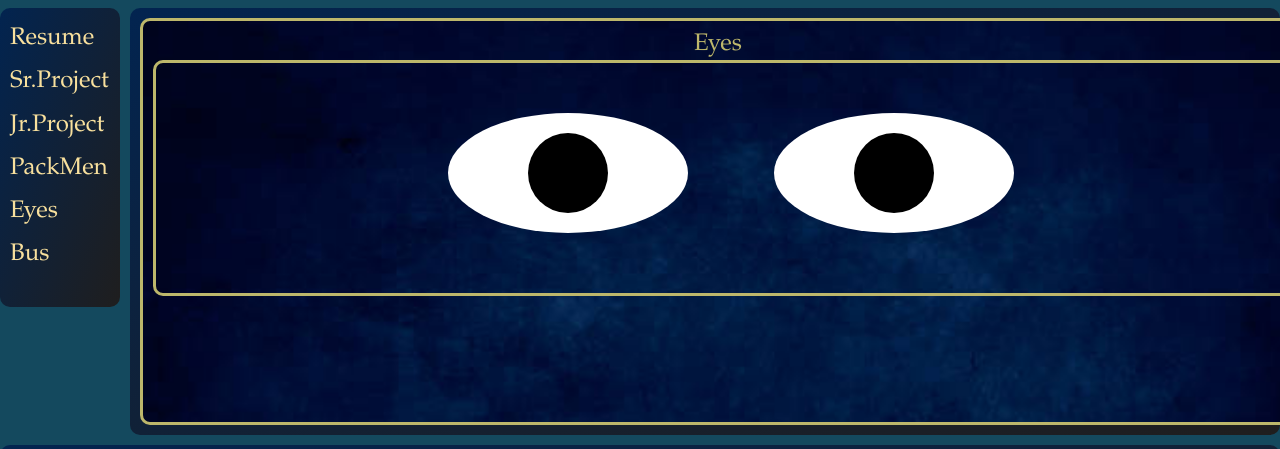
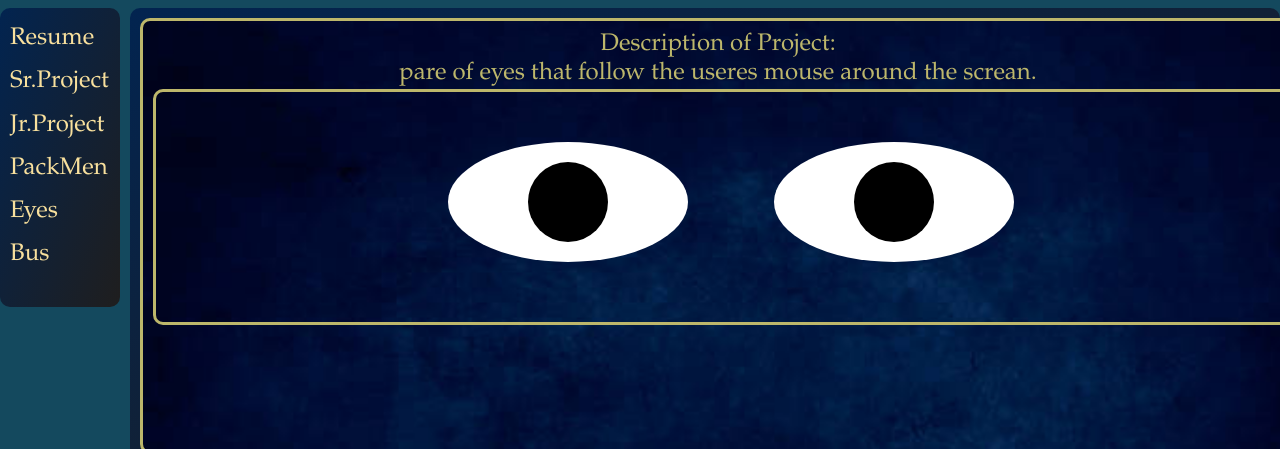
Before and after one commit to TieganSwift/TieganSwift.github.io, a plain HTML site: page EyeExercise/index.html in a window 1280 px wide. Shown: the part 65-514 px from the top of the page. Drawn offline with Linux system fonts and the light colour scheme.

Commit message:
Add files via upload

```diff
--- a/EyeExercise/index.html
+++ b/EyeExercise/index.html
@@ -23,7 +23,8 @@
         </div>
         <div class="box content">
             <div class="box center">
-                Eyes<br />
+                Description of Project:<br />
+    pare of eyes that follow the useres mouse around the screan.<br />
                 <div class="box center">
                     <div class="eye">
                         <div class="ball"></div>
```
Also changed, not shown: PackMen/index.html (+3 -1 lines).
